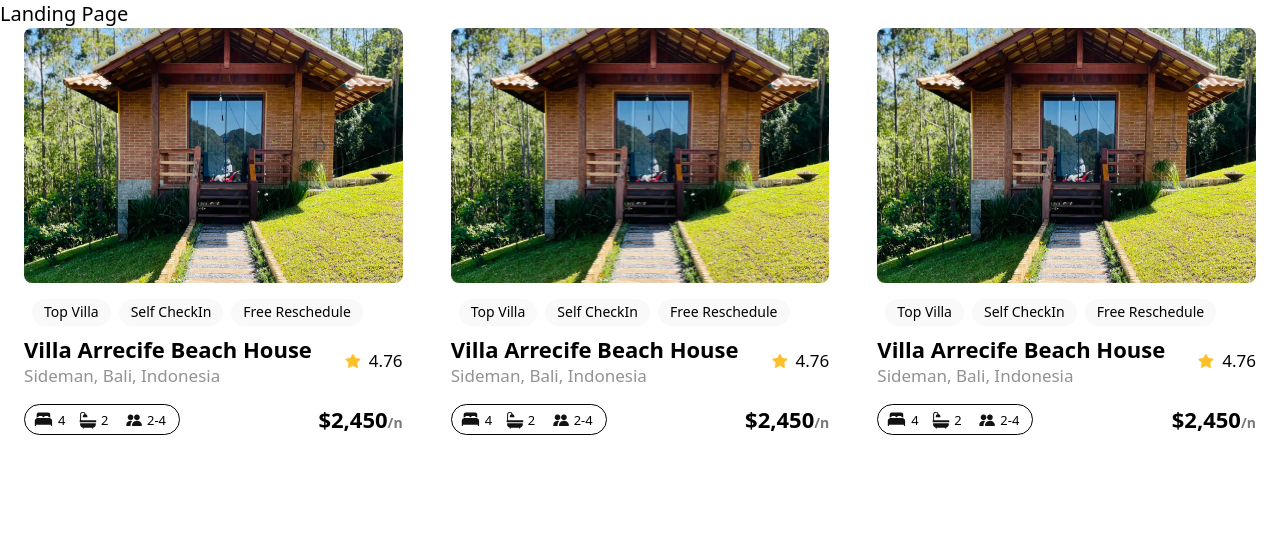
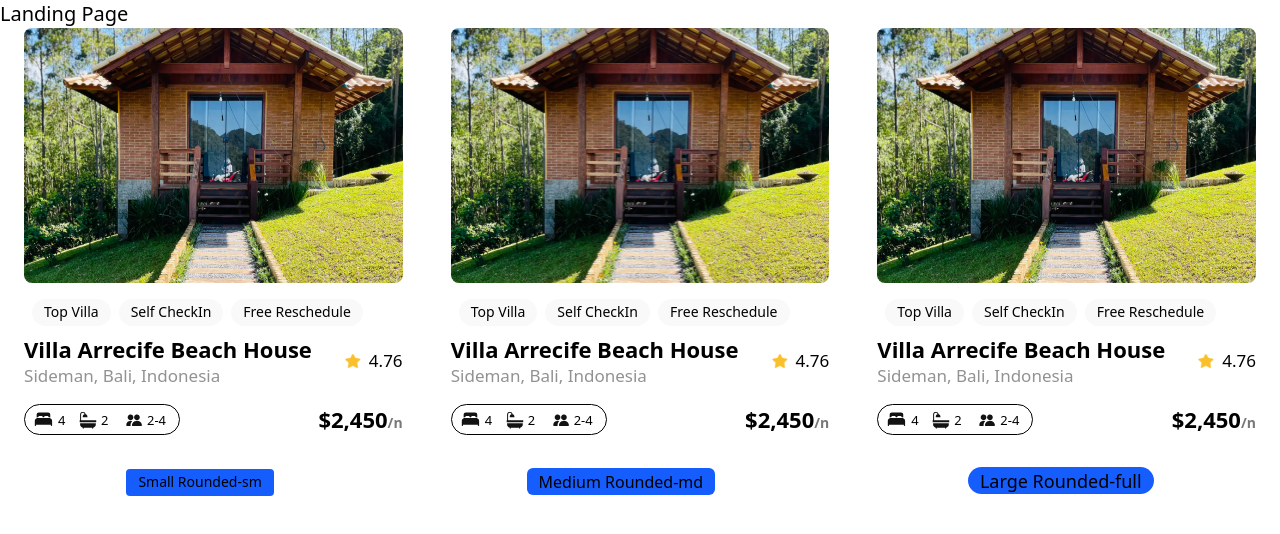
Before and after one commit to Kaydev-cmd/alx-project-0x00-setup, a Next.js app in the folder alx-project-0x00/: page /landing in a window 1280 px wide. Shown: the top 534 px of the page. Built offline with nearby package versions, Linux system fonts and the light colour scheme.

Commit message:
feat: import Button component and display multiple Button instances with varying sizes and border-radius styles

```diff
--- a/alx-project-0x00/pages/landing.tsx
+++ b/alx-project-0x00/pages/landing.tsx
@@ -1,3 +1,4 @@
+import Button from "@/components/Button";
 import Card from "@/components/Card";
 
 const Landing: React.FC = () => {
@@ -9,6 +10,11 @@ const Landing: React.FC = () => {
         <Card />
         <Card />
       </div>
+      <div className="flex justify-around items-center mt-4">
+        <Button title="Small Rounded-sm" styles="text-sm rounded-sm" />
+        <Button title="Medium Rounded-md" styles="text-base rounded-md" />
+        <Button title="Large Rounded-full" styles="text-lg rounded-full" />
+      </div>
     </div>
   );
 };
```
